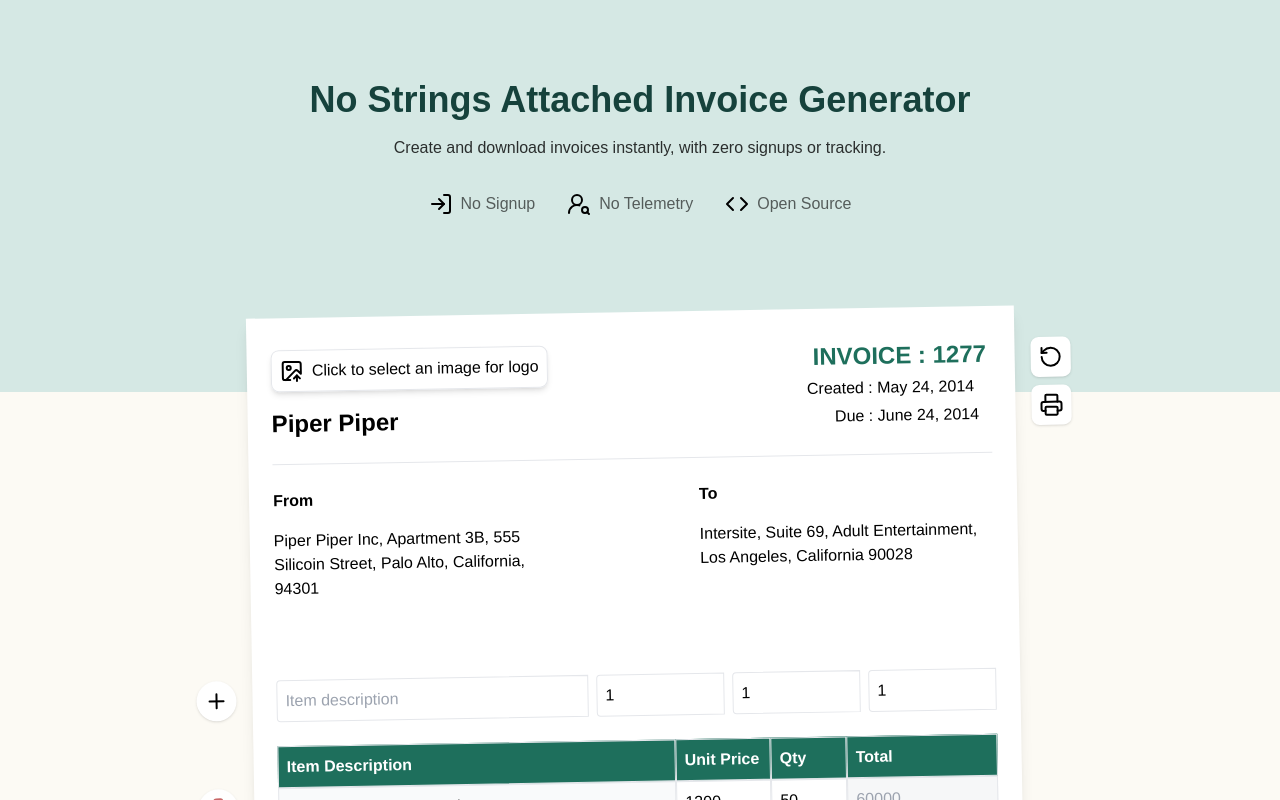
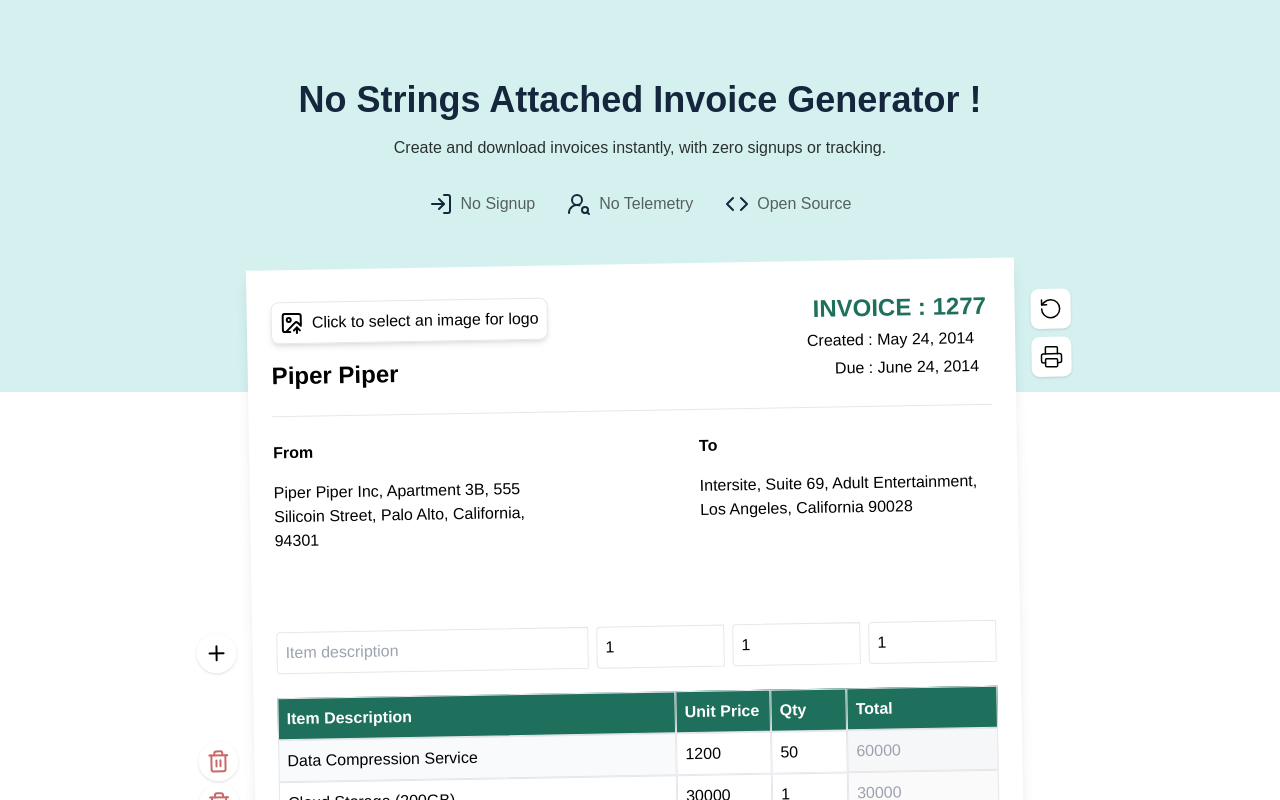
Before and after one commit to commitsovercoffee/billie, a SvelteKit app: page / in a window 1280 px wide. Shown: the top 800 px of the page. Built offline with nearby package versions, Linux system fonts and the light colour scheme.

Commit message:
updates colorscheme

```diff
--- a/src/app.html
+++ b/src/app.html
@@ -9,7 +9,7 @@
 		<meta name="viewport" content="width=device-width, initial-scale=1" />
 		%sveltekit.head%
 	</head>
-	<body class="print:bg-white bg-[#fcfaf4] font-inter" data-sveltekit-preload-data="hover">
+	<body class="print:bg-white font-inter" data-sveltekit-preload-data="hover">
 		<div style="display: contents">%sveltekit.body%</div>
 	</body>
 </html>
--- a/src/lib/components/Header.svelte
+++ b/src/lib/components/Header.svelte
@@ -9,9 +9,9 @@
 	export let subtitle = 'Enter subtitle here';
 </script>
 
-<div class="print:hidden bg-[#d5e8e4] pt-20 pb-40">
+<div class="print:hidden bg-[#d4f1ef] pt-20 pb-40">
 	<div class="max-w-screen-md mx-auto flex flex-col items-center gap-4">
-		<h1 class="text-center font-bold text-4xl text-[#16423C]">
+		<h1 class="text-center font-bold text-4xl text-[#15273c]">
 			{title}
 		</h1>
 		<p class="text-center opacity-80">
@@ -19,14 +19,14 @@
 		</p>
 		<div class="flex flex-row">
 			<FeatureItem label="No Signup">
-				<LogIn />
+				<LogIn color="#15273c" />
 			</FeatureItem>
 			<FeatureItem label="No Telemetry">
-				<UserRoundSearch />
+				<UserRoundSearch color="#15273c" />
 			</FeatureItem>
 
 			<FeatureItem label="Open Source">
-				<Code />
+				<Code color="#15273c" />
 			</FeatureItem>
 		</div>
 	</div>
--- a/src/routes/+layout.svelte
+++ b/src/routes/+layout.svelte
@@ -8,7 +8,7 @@
 </script>
 
 <Header
-	title="No Strings Attached Invoice Generator"
+	title="No Strings Attached Invoice Generator !"
 	subtitle="Create and download invoices instantly, with zero signups or tracking."
 />
 <slot />
--- a/src/routes/+page.svelte
+++ b/src/routes/+page.svelte
@@ -114,7 +114,7 @@
 <svelte:body on:click={() => save()} />
 
 <div
-	class="print:rotate-0 print:m-0 -rotate-1 max-w-screen-md mx-auto -mt-20 px-6 py-8 flex flex-col space-y-6 font-inter bg-white print:shadow-none shadow-lg"
+	class="print:rotate-0 print:m-0 -rotate-1 max-w-screen-md mx-auto -mt-32 px-6 py-8 flex flex-col space-y-6 font-inter bg-white print:shadow-none shadow-lg"
 >
 	<!-- Company & Invoice Details --------------------------------------->
 
@@ -185,17 +185,17 @@
 					on:click={() => {
 						reset();
 					}}
-					class="print:hidden rounded-lg p-2 bg-white shadow cursor-pointer active:scale-90 transition-all duration-100 ease-in"
+					class="p-2 rounded-lg bg-white group hover:bg-[#15273c] active:scale-90 transition-all duration-100 ease-in shadow"
 				>
-					<RotateCcw />
+					<RotateCcw strokeWidth={1.5} class="group-hover:stroke-white" />
 				</button>
 				<button
 					on:click={() => {
 						window.print();
 					}}
-					class="print:hidden rounded-lg p-2 bg-white shadow cursor-pointer active:scale-90 transition-all duration-100 ease-in"
+					class="p-2 rounded-lg bg-white group hover:bg-[#15273c] active:scale-90 transition-all duration-100 ease-in shadow"
 				>
-					<Printer />
+					<Printer strokeWidth={1.5} class="group-hover:stroke-white" />
 				</button>
 			</div>
 			<p>
```
